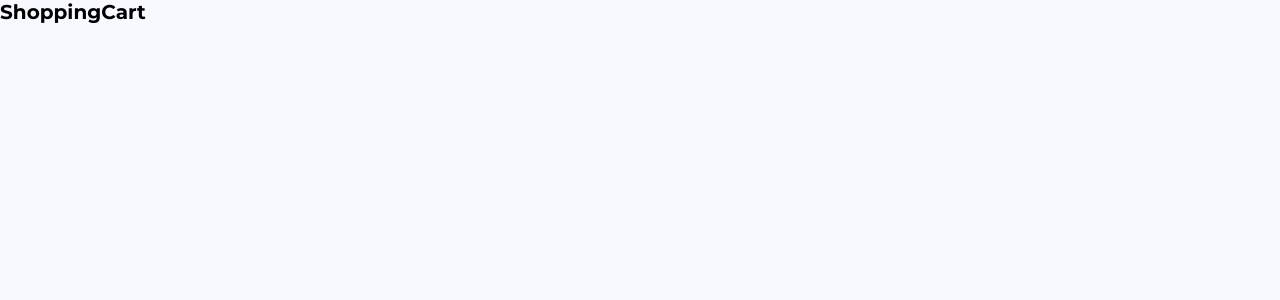
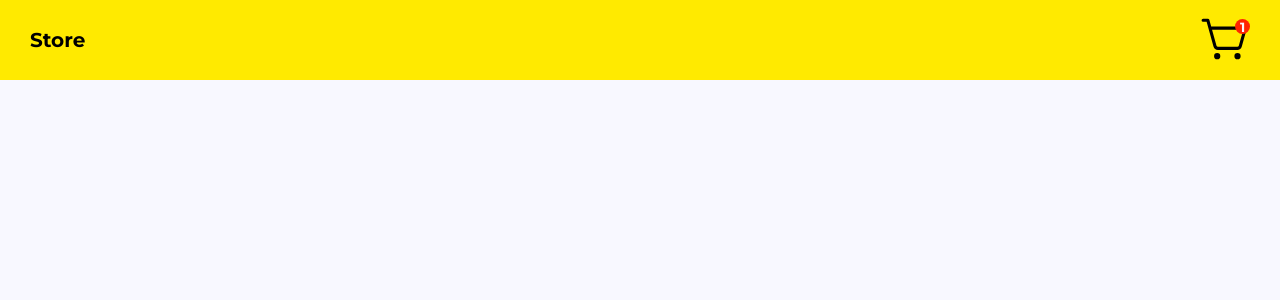
Before and after one commit to FelipePinha/shopping-cart, a React (Vite) app: page / in a window 1280 px wide. Shown: the top 300 px of the page. Built offline with nearby package versions, Linux system fonts and the light colour scheme.

Commit message:
feat: create header

```diff
--- a/src/App.jsx
+++ b/src/App.jsx
@@ -1,5 +1,11 @@
+import { Header } from './components/Header/Header';
+
 function App() {
-    return <h1>ShoppingCart</h1>;
+    return (
+        <div className="app">
+            <Header />
+        </div>
+    );
 }
 
 export default App;
--- /dev/null
+++ b/src/components/Header/Header.jsx
@@ -0,0 +1,16 @@
+import './_Header.scss';
+import { ShoppingCartSimple } from '@phosphor-icons/react';
+
+export const Header = () => {
+    return (
+        <header>
+            <div className="container">
+                <h1>Store</h1>
+                <button className="cart-btn">
+                    <ShoppingCartSimple size={50} />
+                    <span className="cart-status">1</span>
+                </button>
+            </div>
+        </header>
+    );
+};
--- /dev/null
+++ b/src/components/Header/_Header.scss
@@ -0,0 +1,36 @@
+@import '../../styles/theme';
+
+header {
+    position: fixed;
+    width: 100%;
+    background-color: $yellow;
+    height: 8rem;
+    display: flex;
+}
+
+.container {
+    width: 100%;
+    display: flex;
+    justify-content: space-between;
+    align-items: center;
+    padding: 0 3rem;
+}
+
+.cart-btn {
+    background-color: transparent;
+    border: none;
+    position: relative;
+    cursor: pointer;
+}
+
+.cart-btn > .cart-status {
+    background-color: $red;
+    color: $white;
+    width: 1.5rem;
+    height: 1.5rem;
+    border-radius: 50%;
+    position: absolute;
+    top: 10%;
+    right: 0;
+    font-weight: 700;
+}
--- /dev/null
+++ b/src/styles/_theme.scss
@@ -0,0 +1,4 @@
+$white: #f8f8ff;
+$black: #353935;
+$yellow: #ffea00;
+$red: #ff2400;
```
